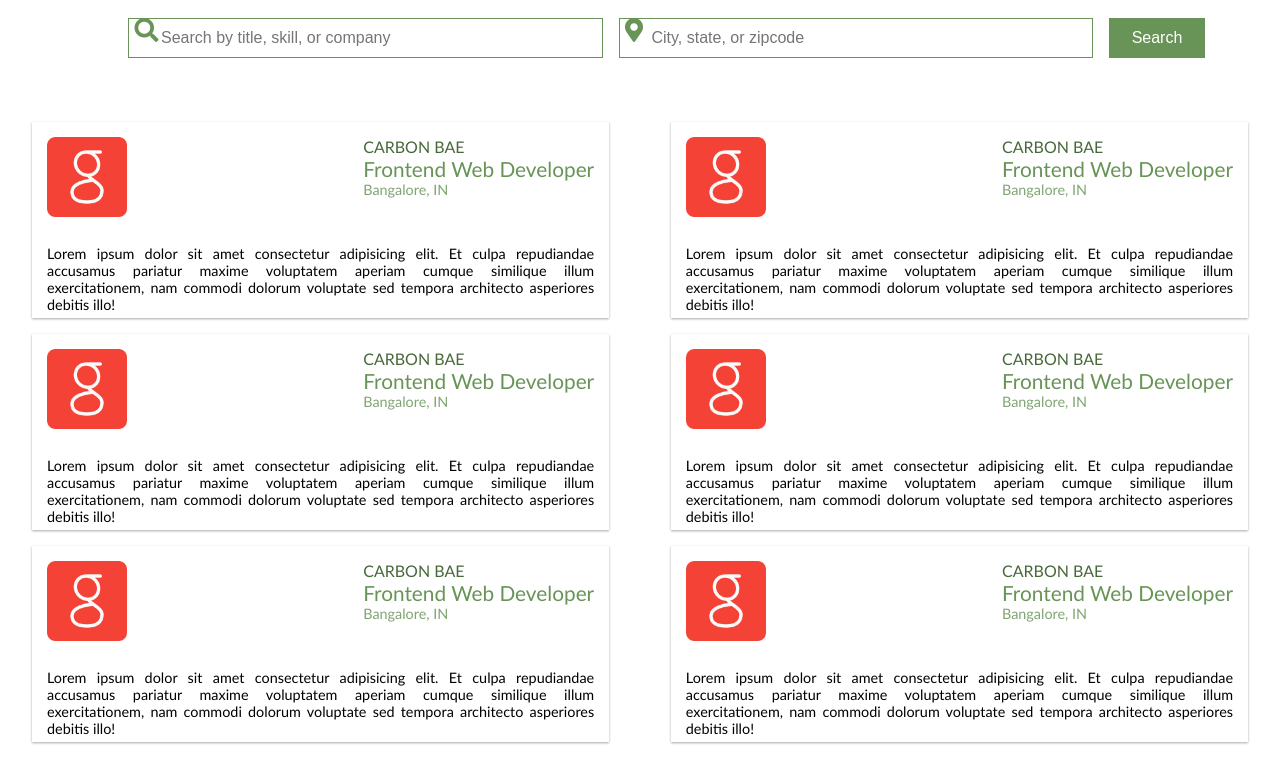
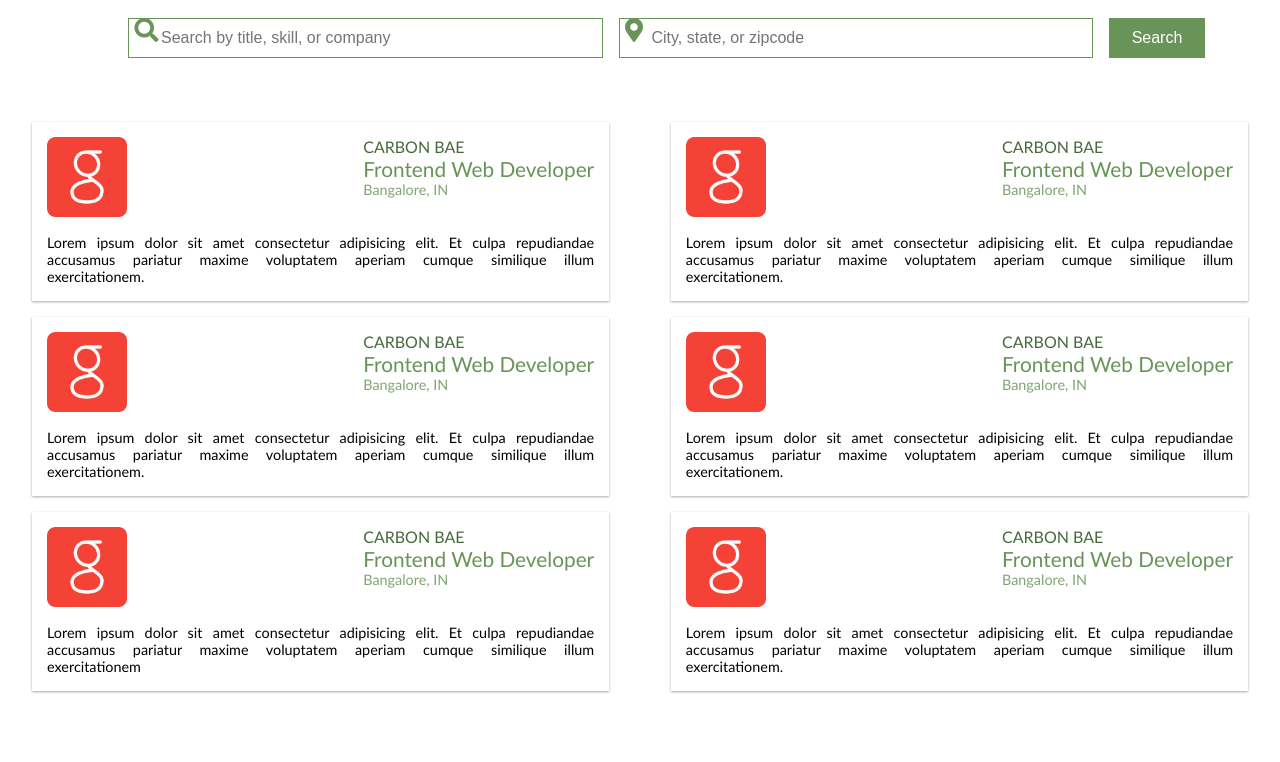
Before and after one commit to Madhvan-Sharma/Job-Search-Website, a plain HTML site: page index.html in a window 1280 px wide. Shown: the part 190-952 px from the top of the page. Drawn offline with Linux system fonts and the light colour scheme.

Commit message:
minor changes added to Job-card

```diff
--- a/index.html
+++ b/index.html
@@ -133,7 +133,7 @@
             </div>
 
             <div class="card-bottom">
-                Lorem ipsum dolor sit amet consectetur adipisicing elit. Et culpa repudiandae accusamus pariatur maxime voluptatem aperiam cumque similique illum exercitationem, nam commodi dolorum voluptate sed tempora architecto asperiores debitis illo!
+                Lorem ipsum dolor sit amet consectetur adipisicing elit. Et culpa repudiandae accusamus pariatur maxime voluptatem aperiam cumque similique illum exercitationem.
             </div>
 
        </div>
@@ -153,7 +153,7 @@
         </div>
 
         <div class="card-bottom">
-            Lorem ipsum dolor sit amet consectetur adipisicing elit. Et culpa repudiandae accusamus pariatur maxime voluptatem aperiam cumque similique illum exercitationem, nam commodi dolorum voluptate sed tempora architecto asperiores debitis illo!
+            Lorem ipsum dolor sit amet consectetur adipisicing elit. Et culpa repudiandae accusamus pariatur maxime voluptatem aperiam cumque similique illum exercitationem.
         </div>
 
    </div>
@@ -174,7 +174,7 @@
     </div>
 
     <div class="card-bottom">
-        Lorem ipsum dolor sit amet consectetur adipisicing elit. Et culpa repudiandae accusamus pariatur maxime voluptatem aperiam cumque similique illum exercitationem, nam commodi dolorum voluptate sed tempora architecto asperiores debitis illo!
+        Lorem ipsum dolor sit amet consectetur adipisicing elit. Et culpa repudiandae accusamus pariatur maxime voluptatem aperiam cumque similique illum exercitationem.
     </div>
 
 </div>
@@ -194,7 +194,7 @@
     </div>
 
     <div class="card-bottom">
-        Lorem ipsum dolor sit amet consectetur adipisicing elit. Et culpa repudiandae accusamus pariatur maxime voluptatem aperiam cumque similique illum exercitationem, nam commodi dolorum voluptate sed tempora architecto asperiores debitis illo!
+        Lorem ipsum dolor sit amet consectetur adipisicing elit. Et culpa repudiandae accusamus pariatur maxime voluptatem aperiam cumque similique illum exercitationem.
     </div>
 
 </div>
@@ -214,7 +214,7 @@
     </div>
 
     <div class="card-bottom">
-        Lorem ipsum dolor sit amet consectetur adipisicing elit. Et culpa repudiandae accusamus pariatur maxime voluptatem aperiam cumque similique illum exercitationem, nam commodi dolorum voluptate sed tempora architecto asperiores debitis illo!
+        Lorem ipsum dolor sit amet consectetur adipisicing elit. Et culpa repudiandae accusamus pariatur maxime voluptatem aperiam cumque similique illum exercitationem
     </div>
 
 </div>
@@ -234,7 +234,7 @@
     </div>
 
     <div class="card-bottom">
-        Lorem ipsum dolor sit amet consectetur adipisicing elit. Et culpa repudiandae accusamus pariatur maxime voluptatem aperiam cumque similique illum exercitationem, nam commodi dolorum voluptate sed tempora architecto asperiores debitis illo!
+        Lorem ipsum dolor sit amet consectetur adipisicing elit. Et culpa repudiandae accusamus pariatur maxime voluptatem aperiam cumque similique illum exercitationem.
     </div>
 
 </div>
```
